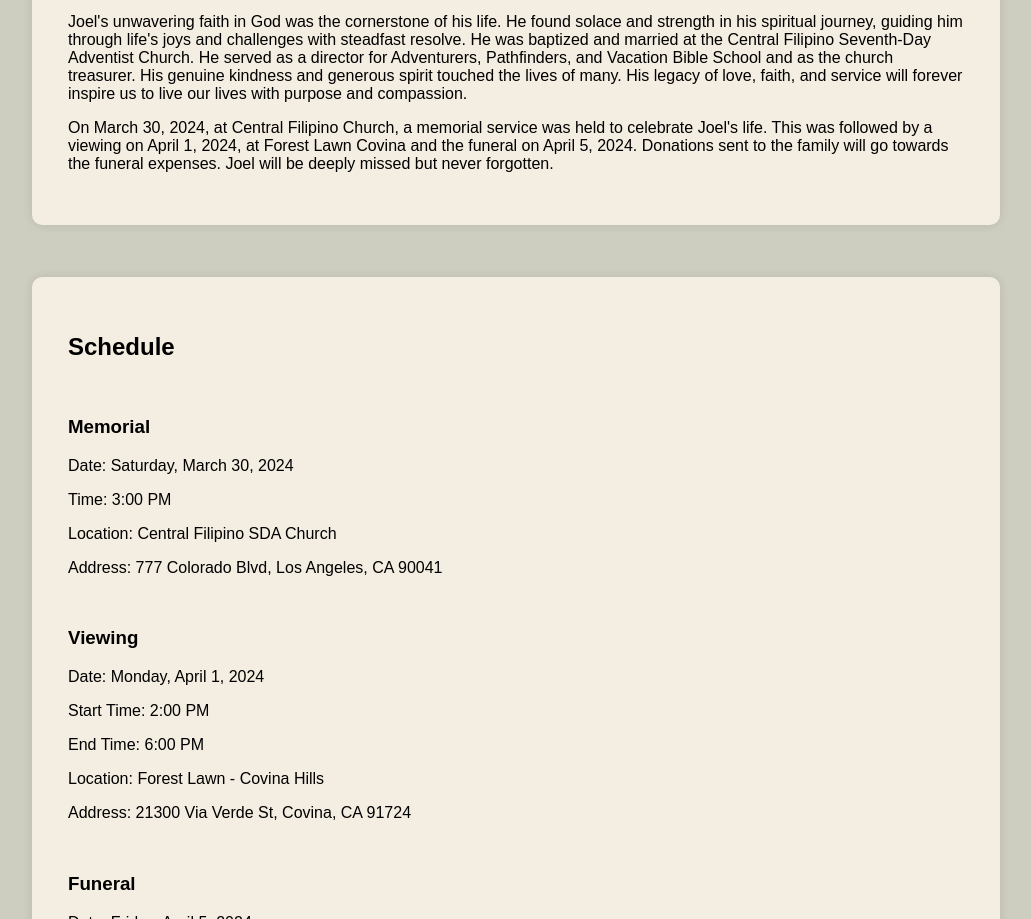
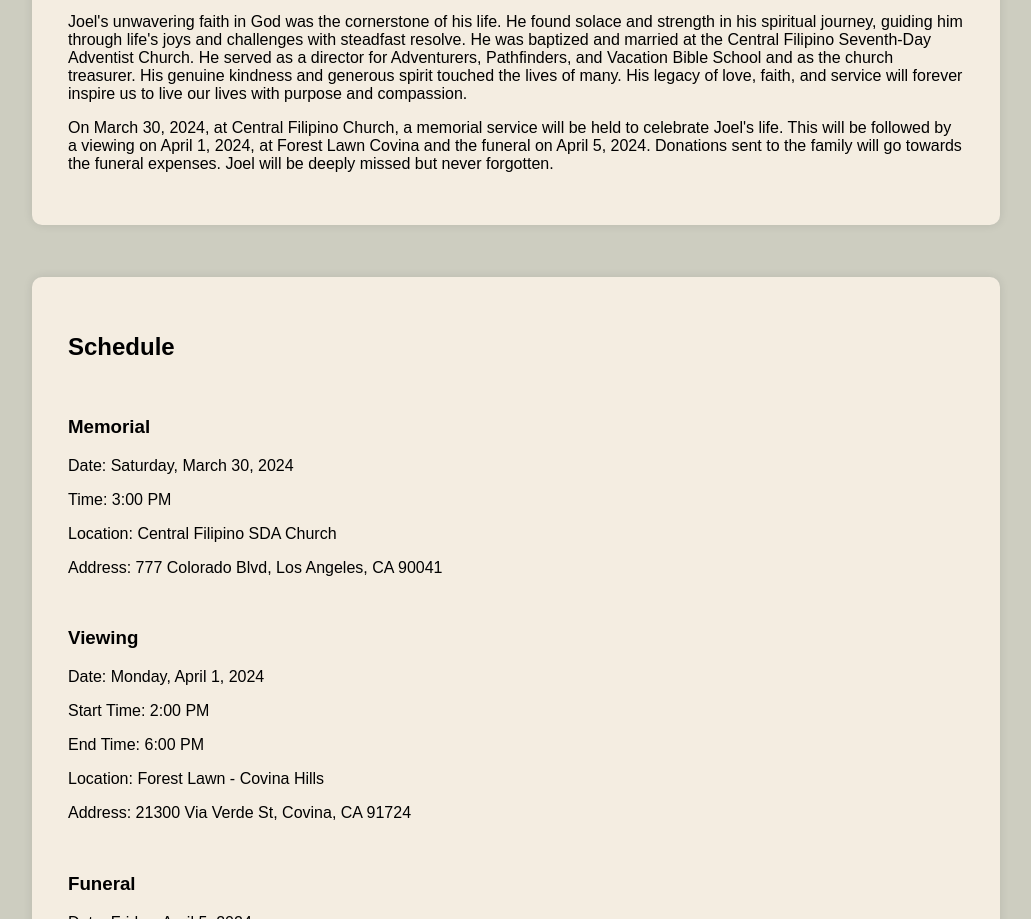
Before and after one commit to heramil/joelfidelcastro, a plain HTML site: page index.html in a window 1280 px wide. Shown: the part 2740-3659 px from the top of the page, without its empty margins (124-1155 px from the left). Drawn offline with Linux system fonts and the light colour scheme.

Commit message:
Add files via upload
sixth commit

```diff
--- a/index.html
+++ b/index.html
@@ -98,7 +98,7 @@
                 <p>
                 Joel's unwavering faith in God was the cornerstone of his life. He found solace and strength in his spiritual journey, guiding him through life's joys and challenges with steadfast resolve. He was baptized and married at the Central Filipino Seventh-Day Adventist Church. He served as a director for Adventurers, Pathfinders, and Vacation Bible School and as the church treasurer. His genuine kindness and generous spirit touched the lives of many. His legacy of love, faith, and service will forever inspire us to live our lives with purpose and compassion. </p>
                 <p>
-                On March 30, 2024, at Central Filipino Church, a memorial service was held to celebrate Joel's life. This was followed by a viewing on April 1, 2024, at Forest Lawn Covina and the funeral on April 5, 2024. Donations sent to the family will go towards the funeral expenses. Joel will be deeply missed but never forgotten.
+                On March 30, 2024, at Central Filipino Church, a memorial service will be held to celebrate Joel's life. This will be followed by a viewing on April 1, 2024, at Forest Lawn Covina and the funeral on April 5, 2024. Donations sent to the family will go towards the funeral expenses. Joel will be deeply missed but never forgotten.
                 </p>
             </div>
           </div>
```
